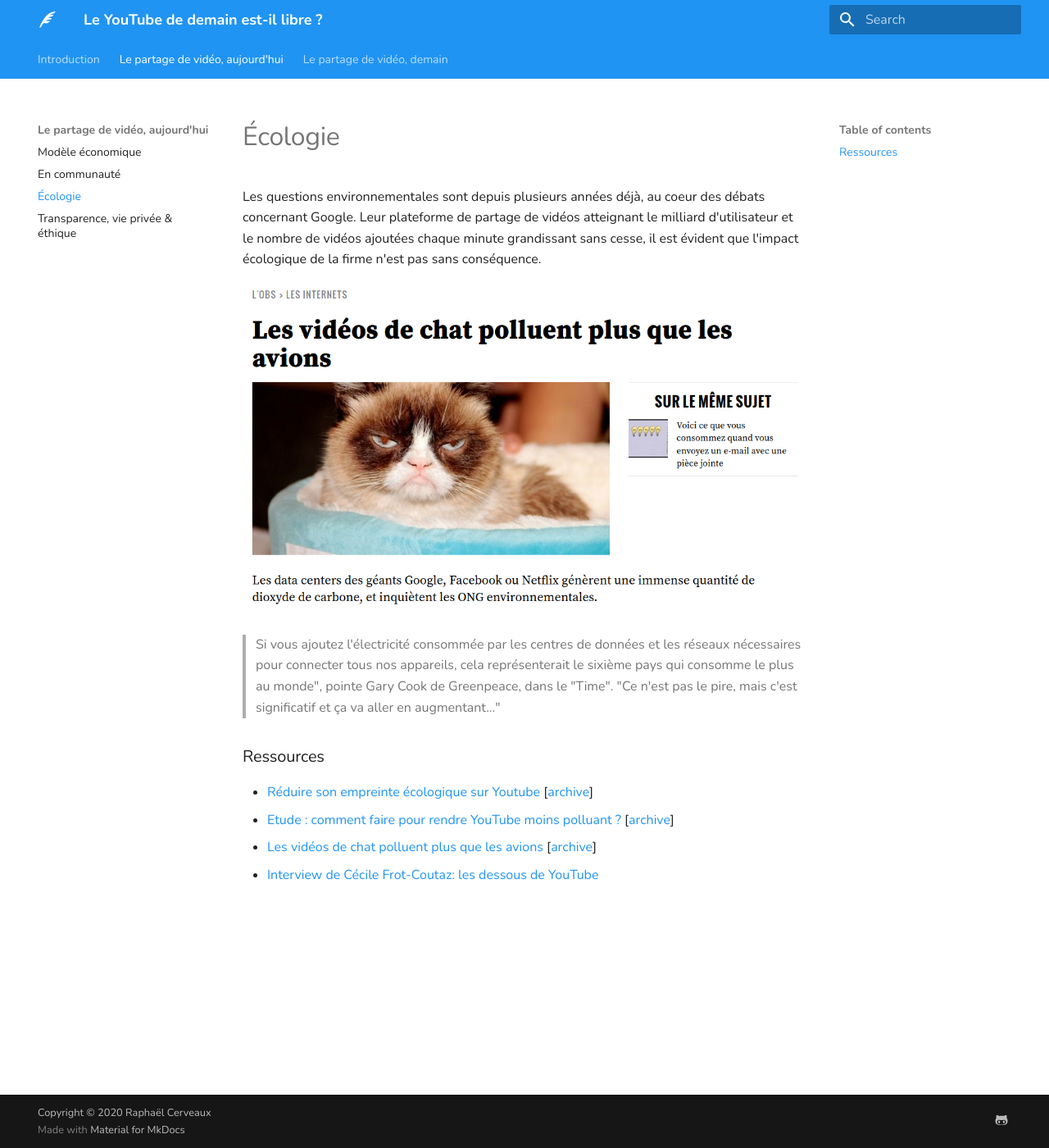
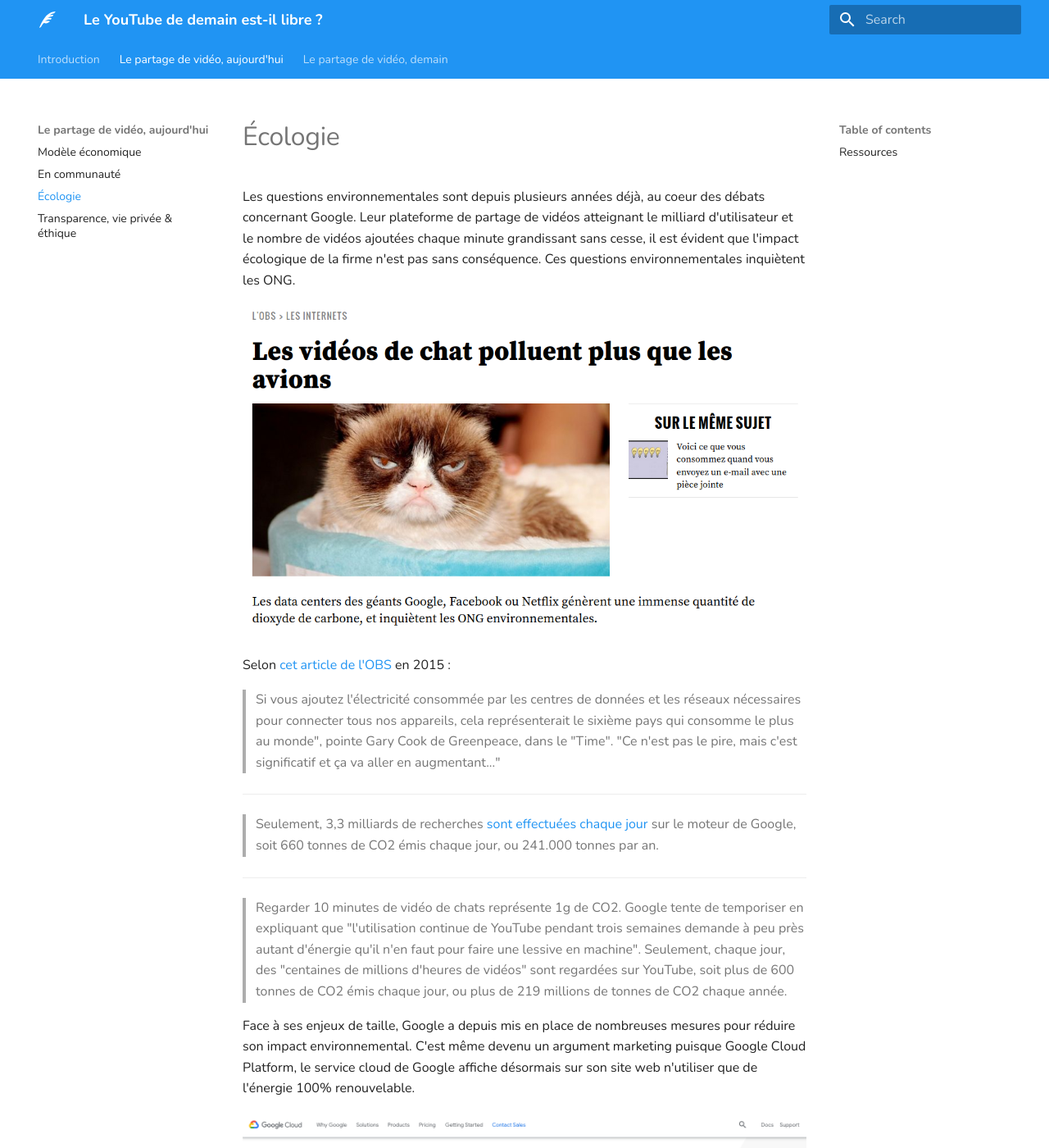
Before and after one commit to sundowndev/livre-blanc-video, an MkDocs documentation site: the page built from docs/today/ecology.md, in a window 1280 px wide and 1400 px high. Shown: the whole window at 82% size. Built offline with MkDocs 1.6.1 and Material for MkDocs 9.7.7, drawn with Linux system fonts in a browser that asks for light colours; some of the changed text lies outside the part shown.

Commit message:
content: ecology

```diff
--- a/docs/today/ecology.md
+++ b/docs/today/ecology.md
@@ -1,8 +1,22 @@
-Les questions environnementales sont depuis plusieurs années déjà, au coeur des débats concernant Google. Leur plateforme de partage de vidéos atteignant le milliard d'utilisateur et le nombre de vidéos ajoutées chaque minute grandissant sans cesse, il est évident que l'impact écologique de la firme n'est pas sans conséquence.
+Les questions environnementales sont depuis plusieurs années déjà, au coeur des débats concernant Google. Leur plateforme de partage de vidéos atteignant le milliard d'utilisateur et le nombre de vidéos ajoutées chaque minute grandissant sans cesse, il est évident que l'impact écologique de la firme n'est pas sans conséquence. Ces questions environnementales inquiètent les ONG.
 
 ![screenshot](../assets/screenshot_13.png)
 
->Si vous ajoutez l'électricité consommée par les centres de données et les réseaux nécessaires pour connecter tous nos appareils, cela représenterait le sixième pays qui consomme le plus au monde", pointe Gary Cook de Greenpeace, dans le "Time". "Ce n'est pas le pire, mais c'est significatif et ça va aller en augmentant..."
+Selon [cet article de l'OBS][3] en 2015 :
+
+> Si vous ajoutez l'électricité consommée par les centres de données et les réseaux nécessaires pour connecter tous nos appareils, cela représenterait le sixième pays qui consomme le plus au monde", pointe Gary Cook de Greenpeace, dans le "Time". "Ce n'est pas le pire, mais c'est significatif et ça va aller en augmentant..."
+
+* * *
+
+> Seulement, 3,3 milliards de recherches [sont effectuées chaque jour](http://www.businessinsider.com/500m-things-google-has-never-heard-of-2013-5?IR=T) sur le moteur de Google, soit 660 tonnes de CO2 émis chaque jour, ou 241.000 tonnes par an.
+
+* * *
+
+> Regarder 10 minutes de vidéo de chats représente 1g de CO2. Google tente de temporiser en expliquant que "l'utilisation continue de YouTube pendant trois semaines demande à peu près autant d'énergie qu'il n'en faut pour faire une lessive en machine". Seulement, chaque jour, des "centaines de millions d'heures de vidéos" sont regardées sur YouTube, soit plus de 600 tonnes de CO2 émis chaque jour, ou plus de 219 millions de tonnes de CO2 chaque année.
+
+Face à ses enjeux de taille, Google a depuis mis en place de nombreuses mesures pour réduire son impact environnemental. C'est même devenu un argument marketing puisque Google Cloud Platform, le service cloud de Google affiche désormais sur son site web n'utiliser que de l'énergie 100% renouvelable.
+
+![screenshot](../assets/screenshot_14.png)
 
 ### Ressources
 
@@ -10,6 +24,7 @@
 -   [Etude : comment faire pour rendre YouTube moins polluant ?][2] \[[archive][2_archive]]
 -   [Les vidéos de chat polluent plus que les avions][3] \[[archive][3_archive]]
 -   [Interview de Cécile Frot-Coutaz: les dessous de YouTube][4]
+-   [Rapport environnemental de Google en 2018][5] \[[archive][5_archive]]
 
 [1]: https://www.francemusique.fr/emissions/musique-connectee/reduire-son-empreinte-ecologique-sur-youtube-72015
 
```
Also changed, not shown: other parts of docs/today/ecology.md (+4 -0 lines), docs/assets/screenshot_14.png (added).
